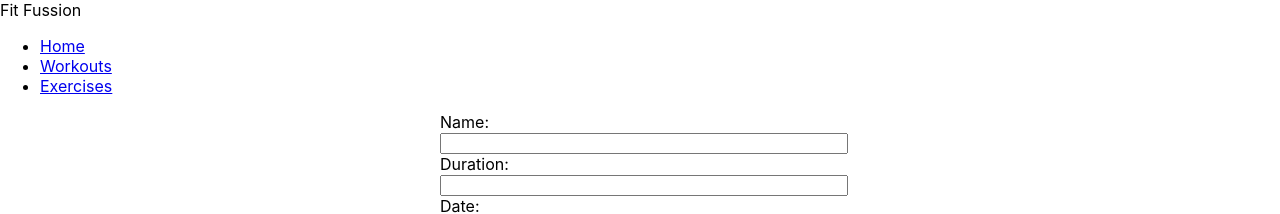
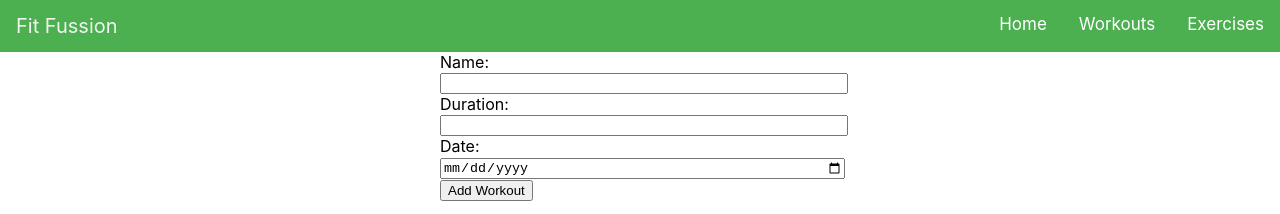
Before and after one commit to khking435/workout-tracker, a React (Create React App) app: page / in a window 1280 px wide. Shown: the top 214 px of the page. Built offline with nearby package versions, Linux system fonts and the light colour scheme; no server answers.

Commit message:
doing nav bar.css added a bit of stylings

```diff
--- a/src/components/Navbar/Navbar.css
+++ b/src/components/Navbar/Navbar.css
@@ -0,0 +1,40 @@
+/* navbar.css */
+.navbar {
+  background-color: #4CAF50;
+  overflow: hidden;
+}
+
+.navbar-brand {
+  float: left;
+  display: block;
+  color: #f2f2f2;
+  text-align: center;
+  padding: 14px 16px;
+  text-decoration: none;
+  font-size: 20px;
+}
+
+.navbar-links {
+  float: right;
+  list-style-type: none;
+  margin: 0;
+  padding: 0;
+}
+
+.navbar-links li {
+  float: left;
+}
+
+.navbar-links li a {
+  display: block;
+  color: white;
+  text-align: center;
+  padding: 14px 16px;
+  text-decoration: none;
+  font-size: 17px;
+}
+
+.navbar-links li a:hover {
+  background-color: #ddd;
+  color: black;
+}
```
